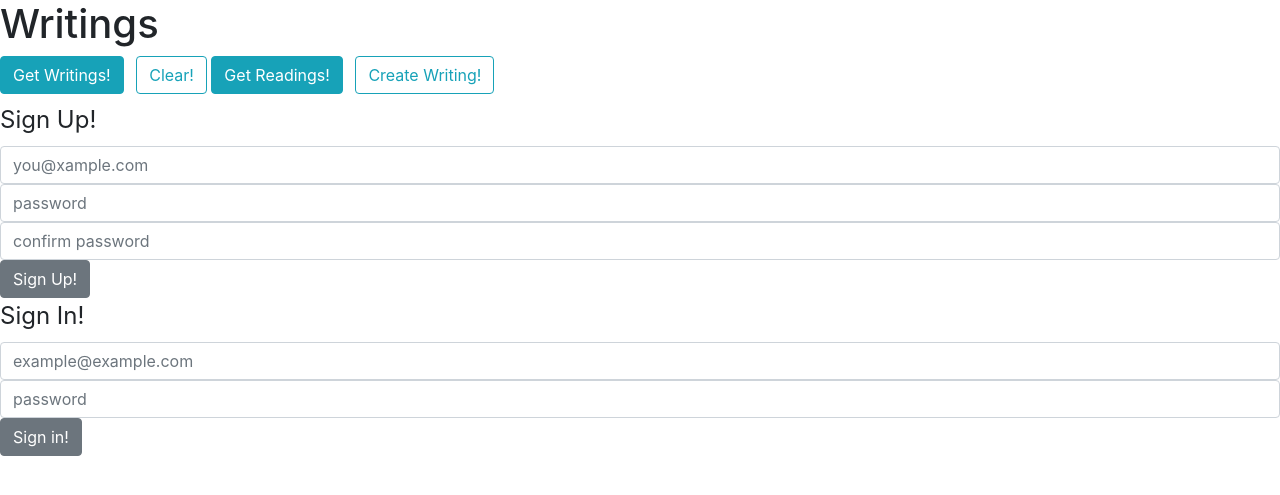
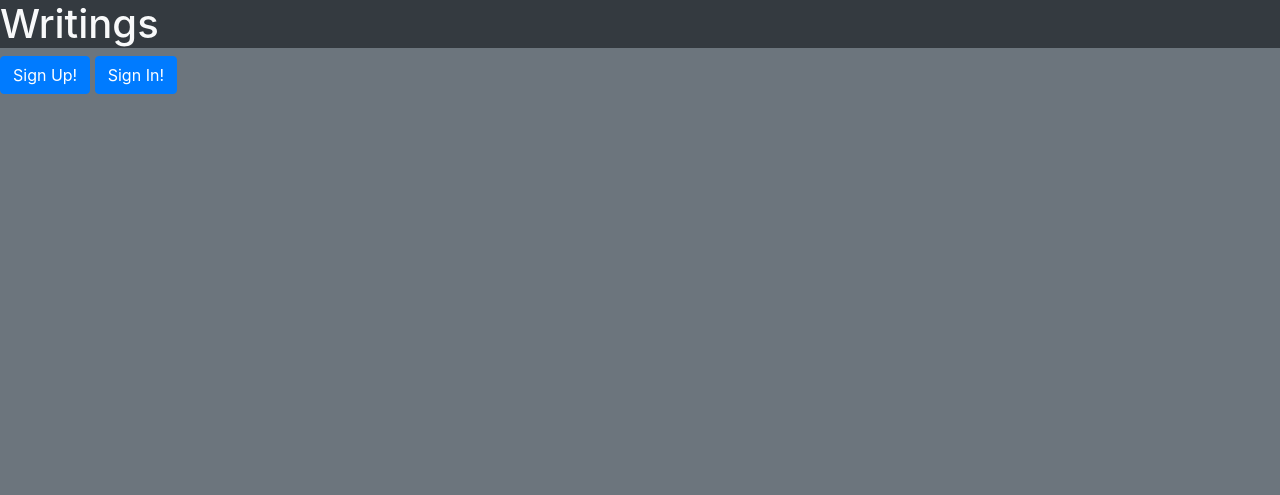
Before and after one commit to kurotsubasa/writings-client, a web app: file index.html in a window 1280 px wide. Shown: the top 495 px of the page. Run offline with its HTML, style and script files only (its server is not run), Linux system fonts and the light colour scheme; Handlebars templates in the page's scripts are left empty; style sheets or scripts are compiled from the project's sources; some libraries are stand-ins or nearby versions.

Commit message:
Finish project with css
No known bugs at the moment

```diff
--- a/assets/scripts/app.js
+++ b/assets/scripts/app.js
@@ -14,7 +14,7 @@ $(() => {
   $('#sign-in').on('submit', authEvents.onSignIn)
   $('#signOut').on('click', authEvents.onSignOut)
   $('#signOut').hide()
-  $('#change-password').hide()
+  // $('#change-password').hide()
 
   // $('#change-password').hide()
   // $('#sign-out').hide()
--- a/assets/scripts/auth/ui.js
+++ b/assets/scripts/auth/ui.js
@@ -5,6 +5,7 @@ const store = require('./../store')
 const onSignUpSuccess = function (response) {
   $('#message').text('Welcome ' + response.user.email + ', now please sign in :p')
   $('#sign-up').trigger('reset')
+  $('.closeBtn').trigger('click')
   // $('#sign-up').hide()
 }
 
@@ -18,10 +19,13 @@ const onSignInSuccess = function (response) {
   $('#sign-in').trigger('reset')
   store.user = response.user
   $('.token').val(store.user.token)
-  $('#change-password').show()
+  $('.closeBtn').trigger('click')
+  $('#changePasswordBtn').show()
+  $('#createWritingBtn').show()
+  $('#navbar').show()
+  $('#signInBtn').hide()
+  $('#signUpBtn').hide()
   $('#signOut').show()
-  $('#sign-in').hide()
-  $('#sign-up').hide()
   // $('#sign-in').hide(
   // $('#signIn').hide()
   // $('#signUp').hide()
@@ -37,6 +41,7 @@ const onSignInFailure = function (response) {
 const onChangePasswordSuccess = function (response) {
   $('#message').text('successfully changed password')
   $('#change-password').trigger('reset')
+  $('.closeBtn').trigger('click')
   // $('#changePassword').hide()
   // $('#change-password').hide()
 }
@@ -48,10 +53,12 @@ const onChangePasswordFailure = function (response) {
 
 const onSignOutSuccess = function (response) {
   $('#message').text('successfully signed out')
-  $('#change-password').hide()
+  $('#changePasswordBtn').hide()
   $('#signOut').hide()
-  $('#sign-in').show()
-  $('#sign-up').show()
+  $('#navbar').hide()
+  $('#signInBtn').show()
+  $('#signUpBtn').show()
+  $('.content').empty()
   // $('#change-password').hide()
   // $('#changePassword').hide()
   // $('#signOut').hide()
--- a/assets/scripts/templates/delete-reading.handlebars
+++ b/assets/scripts/templates/delete-reading.handlebars
@@ -1 +1 @@
-<button data-id="{{id}}" class="btn btn-danger delete-reading">Delete!</button>
+<button data-id="{{id}}" class="btn btn-danger delete-reading my-1">Delete!</button>
--- a/assets/scripts/templates/reading-listing.handlebars
+++ b/assets/scripts/templates/reading-listing.handlebars
@@ -1,17 +1,16 @@
 {{#each readings as |reading|}}
   {{log reading}}
-  <section data-id="{{reading.id}}">
+  <section data-id="{{reading.id}}" class="col-md-5 shadow p-4 mb-4 bg-white rounded mx-1">
 
     {{#if reading.editable}}
-      <h3>Reading:</h3>
       <h3>
-        {{limit reading.material.name 20}}
+        Title: {{limit reading.material.name 20}}
       </h3>
       <h5>
-        {{reading.material.author}}
+        Author: {{reading.material.author}}
       </h5>
       <p>
-        {{reading.status}}
+        Status: {{reading.status}}
       </p>
     {{else}}
       start reading
--- a/assets/scripts/templates/remove-writing.handlebars
+++ b/assets/scripts/templates/remove-writing.handlebars
@@ -1 +1 @@
-<button data-id="{{id}}" class="btn btn-danger remove-writing">Remove Writing!</button>
+<button data-id="{{id}}" class="btn btn-danger remove-writing mb-3">Remove Writing!</button>
--- a/assets/scripts/templates/writing-listing.handlebars
+++ b/assets/scripts/templates/writing-listing.handlebars
@@ -1,33 +1,33 @@
 {{#each writings as |writing|}}
   {{log Writing}}
-  <section data-id="{{writing.id}}">
-    <h3>Title:</h3>
+  <section data-id="{{writing.id}}" class="col-md-5 shadow p-4 mb-4 bg-white rounded mx-2">
     <h3>
-      {{limit writing.name 20}}
+      Title: {{limit writing.name 20}}
     </h3>
     <p>
-      {{#if writing.genre}}
+      Genre: {{#if writing.genre}}
         {{writing.genre}}
       {{else}}
         No genre provided
       {{/if}}
     </p>
     <p>
-      {{#if writing.author}}
+      Author: {{#if writing.author}}
         {{writing.author}}
       {{else}}
         No author provided
       {{/if}}
     </p>
+    <p>
+      {{> create-reading id=writing.id}}
+    </p>
     {{#if writing.editable}}
       {{> remove-writing id=writing.id}}
       {{> update-writing id=writing.id}}
     {{else}}
-      :)
+
     {{/if}}
-    <p>
-      {{> create-reading id=writing.id}}
-    </p>
+
   </section>
 
   {{/each}}
--- a/assets/scripts/writings/events.js
+++ b/assets/scripts/writings/events.js
@@ -27,11 +27,6 @@ const onDeleteWriting = (event) => {
     .catch(ui.failure)
 }
 
-const onGetCreateWritings = (event) => {
-  event.preventDefault()
-  $('#createWriting').show()
-}
-
 const onCreateWriting = (event) => {
   event.preventDefault()
   const form = event.target
@@ -52,7 +47,6 @@ let updateId
 const onGetUpdateWriting = (event) => {
   event.preventDefault()
   updateId = undefined
-  $('#modifyWriting').show()
   const id = $(event.target).data('id')
   updateId = id
 }
@@ -89,7 +83,11 @@ const onCreateReading = (event) => {
 const onDeleteReading = (event) => {
   event.preventDefault()
   api.deleteReading(event)
-    .then(ui.deleteReadingSuccess)
+    .then(function () {
+      ui.deleteReadingSuccess()
+      ui.clearWritings()
+      onGetReadings(event)
+    })
     .catch(ui.failure)
 }
 
@@ -135,13 +133,15 @@ const onUpdateReadingFinished = (event) => {
 const addHandlers = () => {
   $('#getWritingsButton').on('click', onGetWritings)
   $('#clearWritingsButton').on('click', onClearWritings)
-  $('#createWritingsButton').on('click', onGetCreateWritings)
   $('#getReadingsButton').on('click', onGetReadings)
   // $('#clearReadingsButton').on('click', onClearReadings)
   $('#createWriting').on('submit', onCreateWriting)
   $('#modifyWriting').on('submit', onUpdateWriting)
-  $('#modifyWriting').hide()
-  $('#createWriting').hide()
+  $('#changePasswordBtn').hide()
+  $('#createWritingBtn').hide()
+  $('#navbar').hide()
+  // $('#modifyWriting').hide()
+  // $('#createWriting').hide()
   $('.content').on('click', '.update-writing', onGetUpdateWriting)
   $('.content').on('click', '.remove-writing', onDeleteWriting)
   $('.content').on('click', '.create-reading', onCreateReading)
--- a/assets/scripts/writings/ui.js
+++ b/assets/scripts/writings/ui.js
@@ -21,11 +21,11 @@ const clearWritings = () => {
 }
 
 const updateWritingSuccess = () => {
-  $('#modifyWriting').hide()
+  $('.closeBtn').trigger('click')
 }
 
 const createWritingSuccess = () => {
-  $('#createWriting').hide()
+  $('.closeBtn').trigger('click')
 }
 
 const failure = () => {
--- a/assets/styles/index.scss
+++ b/assets/styles/index.scss
@@ -1 +1,9 @@
 @import '~bootstrap/scss/bootstrap';
+
+.container {
+  width: 100%;
+}
+
+.content {
+  width: 100%;
+}
--- a/index.html
+++ b/index.html
@@ -11,21 +11,43 @@
       <script src="public/vendor.js" type="text/javascript" charset="utf-8" defer></script>
       <script src="public/application.js" type="text/javascript" charset="utf-8" defer></script>
     </head>
-    <body>
-      <h1>Writings</h1>
-      <nav>
-        <div class="buttons">
-          <!-- <button id="signIn" class="user">Sign In!</button>
-          <button id="signUp" class="user">Sign Up!</button> -->
-          <button id="signOut" class="btn btn-danger">Sign Out!</button>
-          <button id="getWritingsButton" class="btn btn-info mr-2">Get Writings!</button>
-          <button id="clearWritingsButton" class="btn btn-outline-info">Clear!</button>
-          <button id="getReadingsButton" class="btn btn-info mr-2">Get Readings!</button>
-          <button id="createWritingsButton" class="btn btn-outline-info">Create Writing!</button>
+    <body class="bg-secondary">
+      <h1 class="bg-dark text-light mb-0">Writings</h1>
+
+
+      <nav id="navbar" class="navbar navbar-expand-lg navbar-dark bg-dark sticky-top mt-0">
+        <a class="navbar-brand" href="#">Pick your poison</a>
+        <button class="navbar-toggler" type="button" data-toggle="collapse" data-target="#navbarNav" aria-controls="navbarNav" aria-expanded="false" aria-label="Toggle navigation">
+          <span class="navbar-toggler-icon"></span>
+        </button>
+        <div class="collapse navbar-collapse col btn-group-vertical" id="navbarNav">
+          <button id="getWritingsButton" class="btn btn-info mr-2 float-right my-1">Get Writings!</button>
+          <button id="getReadingsButton" class="btn btn-info mr-2 float-right my-1">Get Readings!</button>
+          <button type="button" id="createWritingBtn" class="btn btn-info mr-2 float-right my-1" data-toggle="modal" data-target="#createWritingModal">
+                Create Writing!
+              </button>
+          <button id="clearWritingsButton" class="btn btn-info mr-2 float-right my-1">Clear!</button>
         </div>
       </nav>
       <h2 id="message"></h2>
       <div id="forms">
+
+        <button id="signOut" class="btn btn-dark">Sign Out!</button>
+
+        <button type="button" id="signUpBtn" class="btn btn-primary" data-toggle="modal" data-target="#signUpModal">
+          Sign Up!
+        </button>
+
+        <div class="modal fade" id="signUpModal" tabindex="-1" role="dialog" aria-labelledby="exampleModalLabel" aria-hidden="true">
+          <div class="modal-dialog" role="document">
+            <div class="modal-content">
+              <div class="modal-header">
+                <h5 class="modal-title" id="exampleModalLabel">Modal title</h5>
+                <button type="button" class="close" data-dismiss="modal" aria-label="Close">
+                  <span aria-hidden="true">&times;</span>
+                </button>
+              </div>
+              <div class="modal-body">
                 <form id="sign-up">
                   <fieldset>
                     <legend>Sign Up!</legend>
@@ -33,29 +55,86 @@
                     <input name="credentials[password]" class="form-control" type="password" placeholder="password">
                     <input name="credentials[password_confirmation]" class="form-control" type="password" placeholder="confirm password">
                     <input type="submit" class="btn btn-secondary" value="Sign Up!">
+                    <button type="button" class="btn btn-secondary closeBtn" data-dismiss="modal">Close</button>
                   </fieldset>
                 </form>
+              </div>
+            </div>
+          </div>
+        </div>
 
+        <button type="button" id="signInBtn" class="btn btn-primary" data-toggle="modal" data-target="#signInModal">
+          Sign In!
+        </button>
+
+        <div class="modal fade" id="signInModal" tabindex="-1" role="dialog" aria-labelledby="exampleModalLabel" aria-hidden="true">
+          <div class="modal-dialog" role="document">
+            <div class="modal-content">
+              <div class="modal-header">
+                <h5 class="modal-title" id="exampleModalLabel">Modal title</h5>
+                <button type="button" class="close" data-dismiss="modal" aria-label="Close">
+                  <span aria-hidden="true">&times;</span>
+                </button>
+              </div>
+              <div class="modal-body">
                 <form id= "sign-in">
                   <fieldset>
                     <legend>Sign In!</legend>
                     <input name="credentials[email]" class="form-control" type="email" placeholder="example@example.com">
                     <input name="credentials[password]" class="form-control" type="password" placeholder="password">
                     <input type="submit" class="btn btn-secondary" value="Sign in!">
+                    <button type="button" class="btn btn-secondary closeBtn" data-dismiss="modal">Close</button>
                   </fieldset>
                 </form>
+              </div>
+            </div>
+          </div>
+        </div>
 
+
+
+      <button type="button" id="changePasswordBtn" class="btn btn-dark" data-toggle="modal" data-target="#changePasswordModal">
+        Change Password!
+      </button>
+
+      <div class="modal fade" id="changePasswordModal" tabindex="-1" role="dialog" aria-labelledby="exampleModalLabel" aria-hidden="true">
+        <div class="modal-dialog" role="document">
+          <div class="modal-content">
+            <div class="modal-header">
+              <h5 class="modal-title" id="exampleModalLabel">Modal title</h5>
+              <button type="button" class="close" data-dismiss="modal" aria-label="Close">
+                <span aria-hidden="true">&times;</span>
+              </button>
+            </div>
+            <div class="modal-body">
               <form id='change-password'>
               <fieldset>
                 <legend>Change Password!</legend>
                 <input name="passwords[old]" class="form-control" type="password" placeholder="Old Password">
                 <input name="passwords[new]" class="form-control" type="password" placeholder="New Password">
                 <input type="submit" class="btn btn-warning" value="Change password">
+                <button type="button" class="btn btn-secondary closeBtn" data-dismiss="modal">Close</button>
               </fieldset>
             </form>
+            </div>
+          </div>
+        </div>
+      </div>
 
       </div>
       <main>
+
+
+        <div class="modal fade" id="updateWritingModal" tabindex="-1" role="dialog" aria-labelledby="exampleModalLabel" aria-hidden="true">
+          <div class="modal-dialog" role="document">
+            <div class="modal-content">
+              <div class="modal-header">
+                <h5 class="modal-title" id="exampleModalLabel">Modal title</h5>
+                <button type="button" class="close" data-dismiss="modal" aria-label="Close">
+                  <span aria-hidden="true">&times;</span>
+                </button>
+              </div>
+              <div class="modal-body">
                 <form id='modifyWriting'>
                   <fieldset>
                     <legend>Change your entry!</legend>
@@ -64,9 +143,24 @@
                     <input name="writing[author]" class="form-control" type="text" placeholder="William Golding">
                     <input name="writing[id]" id="modifyId" class="form-control" type="hidden">
                     <input type="submit" class="btn btn-secondary" value="Submit">
+                    <button type="button" class="btn btn-secondary closeBtn" data-dismiss="modal">Close</button>
                   </fieldset>
                 </form>
+              </div>
+            </div>
+          </div>
+        </div>
 
+        <div class="modal fade" id="createWritingModal" tabindex="-1" role="dialog" aria-labelledby="exampleModalLabel" aria-hidden="true">
+          <div class="modal-dialog" role="document">
+            <div class="modal-content">
+              <div class="modal-header">
+                <h5 class="modal-title" id="exampleModalLabel">Modal title</h5>
+                <button type="button" class="close" data-dismiss="modal" aria-label="Close">
+                  <span aria-hidden="true">&times;</span>
+                </button>
+              </div>
+              <div class="modal-body">
                 <form id='createWriting'>
                   <fieldset>
                     <legend>Create your entry!</legend>
@@ -74,11 +168,18 @@
                     <input name="writing[genre]" class="form-control" type="text" placeholder="scifi">
                     <input name="writing[author]" class="form-control" type="text" placeholder="William Golding">
                     <input type="submit" class="btn btn-secondary" value="Submit">
+                    <button type="button" class="btn btn-secondary closeBtn" data-dismiss="modal">Close</button>
                   </fieldset>
                 </form>
+              </div>
+            </div>
+          </div>
+        </div>
 
-        <div id="content" class="content">
+        <div class="container">
+          <div id="content" class="content row mt-2">
           </div>
+      </main>
 
       </main>
     </body>
```
Also changed, not shown: assets/scripts/templates/update-writing.handlebars (+6 -1 lines). Lines whose indentation alone changed are shown as unchanged.
